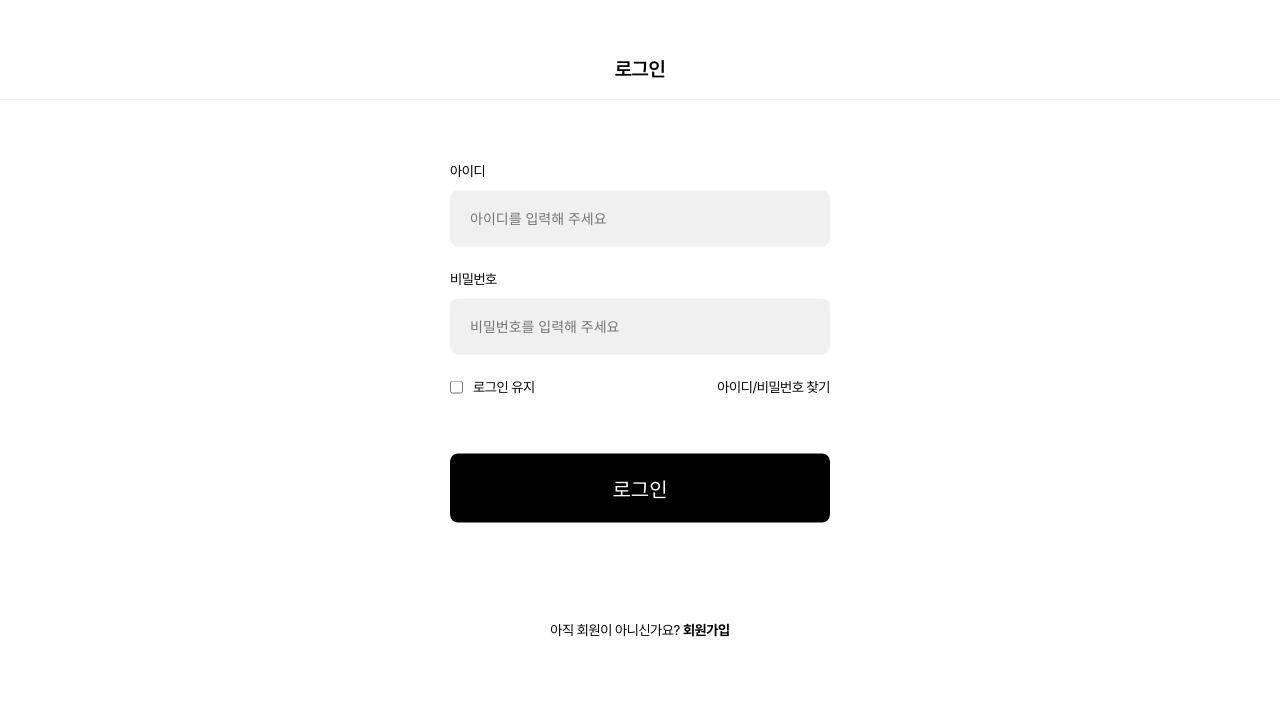
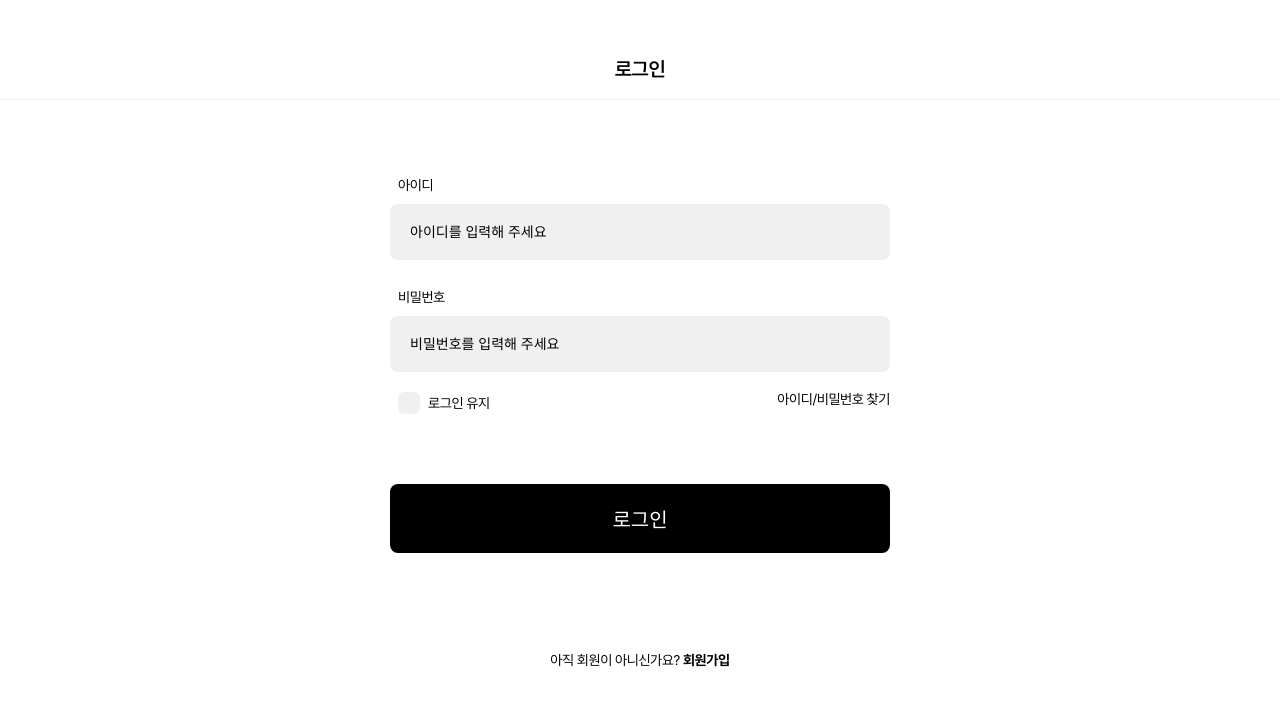
Before and after one commit to petD-ary/petDiary, a Next.js app: page /login in a window 1280 px wide. Shown: the top 706 px of the page. Built offline with nearby package versions, Linux system fonts and the light colour scheme.

Commit message:
feat: checkBox button을 모듈화 -버튼을 재사용 가능한 컴포넌트로 분리하고, 해당 컴포넌트를 활용하여 기능을 개선

```diff
--- a/app/components/Account/Heading/index.tsx
+++ b/app/components/Account/Heading/index.tsx
@@ -9,10 +9,9 @@ const Heading = ({ title }: { title: string }) => {
   const router = useRouter();
 
   return (
-    <TitleWrapper>
+    <TitleWrapper title={title}>
+      {title === "회원가입" ? (
         <IconWrapper onClick={() => router.back()}>
-        <div>
-          {title === "회원가입" ? (
           <Image
             src={backBtn}
             alt="뒤로 가기"
@@ -20,10 +19,10 @@ const Heading = ({ title }: { title: string }) => {
             sizes="100%"
             style={{ objectFit: "contain" }}
             priority
-            />
+          />{" "}
+        </IconWrapper>
       ) : null}
-        </div>
-      </IconWrapper>
+
       <h2>{title}</h2>
     </TitleWrapper>
   );
--- /dev/null
+++ b/app/components/Input/CheckButton/index.tsx
@@ -0,0 +1,52 @@
+import styled from "styled-components";
+import { BsCheckLg } from "react-icons/bs";
+
+const InputWrapper = styled.div`
+  display: flex;
+  flex-direction: row;
+  align-items: center;
+  margin-left: 8px;
+  /* 숨겨진 기본 체크박스 숨기기 */
+  input[type="checkbox"] {
+    display: none;
+  }
+
+  /* 커스텀 체크박스 스타일링 */
+  label[for="customCheckbox"] {
+    display: inline-block;
+    padding: 0;
+    width: 22px;
+    height: 22px;
+    margin-right: 8px;
+    background-color: #f0f0f0;
+    border-radius: 6px;
+    cursor: pointer;
+    display: flex;
+    justify-content: center;
+    align-items: center;
+    font-weight: 900;
+  }
+`;
+
+interface InputProps {
+  label: string;
+  checked: boolean;
+  setState: (value: boolean) => void;
+}
+
+const CheckButton = ({ label, checked, setState }: InputProps) => {
+  return (
+    <InputWrapper>
+      <input
+        type="checkbox"
+        id="customCheckbox"
+        checked={checked}
+        onChange={(e) => setState(e.target.checked)}
+      />
+      <label htmlFor="customCheckbox">{checked ? <BsCheckLg /> : null}</label>
+      <label>{label}</label>
+    </InputWrapper>
+  );
+};
+
+export default CheckButton;
--- a/app/components/Login/Login.tsx
+++ b/app/components/Login/Login.tsx
@@ -1,54 +1,23 @@
 "use client";
-import React from "react";
+import React, { useState } from "react";
 import styled from "styled-components";
+import Input from "../Input";
+import { BsCheckLg } from "react-icons/bs";
+import CheckButton from "../Input/CheckButton";
 
 const LoginContainer = styled.div`
-  position: absolute;
-  top: 50%;
-  left: 50%;
-  transform: translate(-50%, -50%);
+  width: 100%;
+  padding: 48px 0 64px;
+  margin: 0 auto;
+  font-size: 1.4rem;
   max-width: 500px;
-  margin: 0 auto;
-  padding: 20px;
-  border-radius: 5px;
-  background-color: #fff;
-  font-size: 14px;
-`;
-
-const FormGroup = styled.div`
-  margin-bottom: 25px;
-`;
-
-const Label = styled.label`
-  display: block;
-  margin-bottom: 13px;
-  font-weight: 300;
-`;
-
-const Input = styled.input`
-  width: 380px;
-  padding: 20px;
-  border: none;
-  border-radius: 8px;
-  background-color: #f0f0f0;
 `;
 
 const AccoutGroup = styled.div`
   display: flex;
   justify-content: space-between;
+  margin: 20px 0 70px;
 `;
-
-const Checkbox = styled.div`
-  display: flex;
-  align-items: center;
-  margin-bottom: 60px;
-`;
-
-const CheckboxLabel = styled.label`
-  margin-left: 10px;
-`;
-
-const SearchLink = styled.div``;
 
 const SocialIcons = styled.div`
   width: 80%;
@@ -83,37 +52,33 @@ const RegisterLink = styled.div`
 `;
 
 export const Login = () => {
+  const [userId, setUserId] = useState<string>("");
+  const [password, setPassword] = useState<string>("");
+  const [automaticLogin, setAutomaticLogin] = useState<boolean>(false);
+
   return (
     <LoginContainer>
       <form action="로그인 처리 페이지 URL" method="post">
-        <FormGroup>
-          <Label htmlFor="username">아이디</Label>
         <Input
+          label="아이디"
           type="text"
-            id="username"
-            name="username"
+          value={userId}
+          setValue={(value: string) => setUserId(value)}
           placeholder="아이디를 입력해 주세요"
           required
         />
-        </FormGroup>
-        <FormGroup>
-          <Label htmlFor="password">비밀번호</Label>
         <Input
+          label="비밀번호"
           type="password"
-            id="password"
-            name="password"
+          value={password}
+          setValue={(value: string) => setPassword(value)}
           placeholder="비밀번호를 입력해 주세요"
           required
         />
-        </FormGroup>
         <AccoutGroup>
-          <Checkbox>
-            <input type="checkbox" id="remember" name="remember" />
-            <CheckboxLabel htmlFor="remember">로그인 유지</CheckboxLabel>
-          </Checkbox>
-          <SearchLink>
+          <CheckButton label="로그인 유지" checked={automaticLogin} setState={setAutomaticLogin} />
+
           <p>아이디/비밀번호 찾기</p>
-          </SearchLink>
         </AccoutGroup>
 
         <SubmitButton type="submit">로그인</SubmitButton>
```
Also changed, not shown: app/components/Account/Heading/Styled.tsx (+7 -2 lines), app/components/Account/PetInfoForm/index.tsx (+5 -12 lines), app/components/Input/TypeButton/index.tsx (added, +21 -0 lines). Lines whose indentation alone changed are shown as unchanged.
